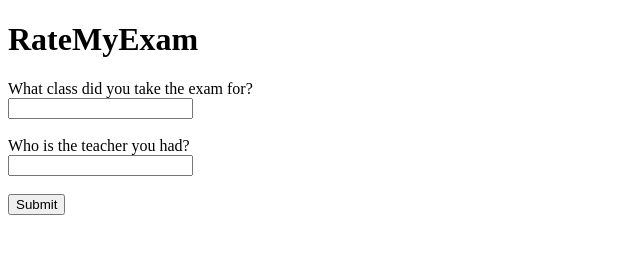
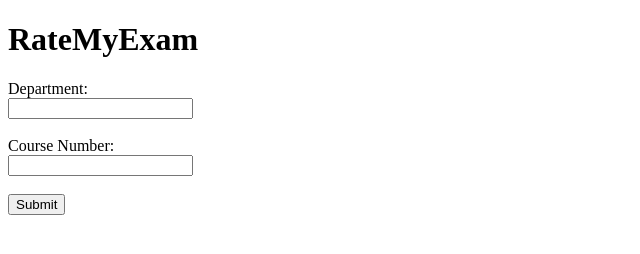
Before and after one commit to adityagarwal23/VTHacks12, a plain HTML site: page src/templates/index.html in a window 1280 px wide. Shown: the whole page, without its empty margins (0-640 px from the left). Drawn offline with Linux system fonts and the light colour scheme.

Commit message:
did stuf

```diff
--- a/src/templates/index.html
+++ b/src/templates/index.html
@@ -8,9 +8,9 @@
 <body>
     <h1>RateMyExam</h1>
     <form id="textForm">
-        <label for="text1">What class did you take the exam for?</label><br>
+        <label for="text1">Department:</label><br>
         <input type="text" id="text1" name="text1"><br><br>
-        <label for="text2">Who is the teacher you had?</label><br>
+        <label for="text2">Course Number:</label><br>
         <input type="text" id="text2" name="text2"><br><br>
         <button type="button" onclick="submitForm()">Submit</button>
     </form>
```
Also changed, not shown: src/DummyData.txt.
